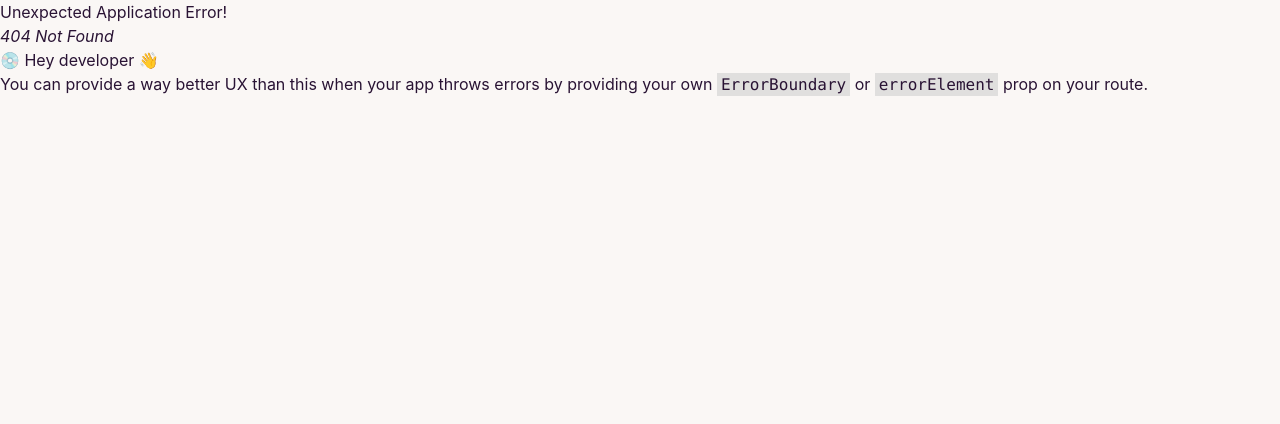
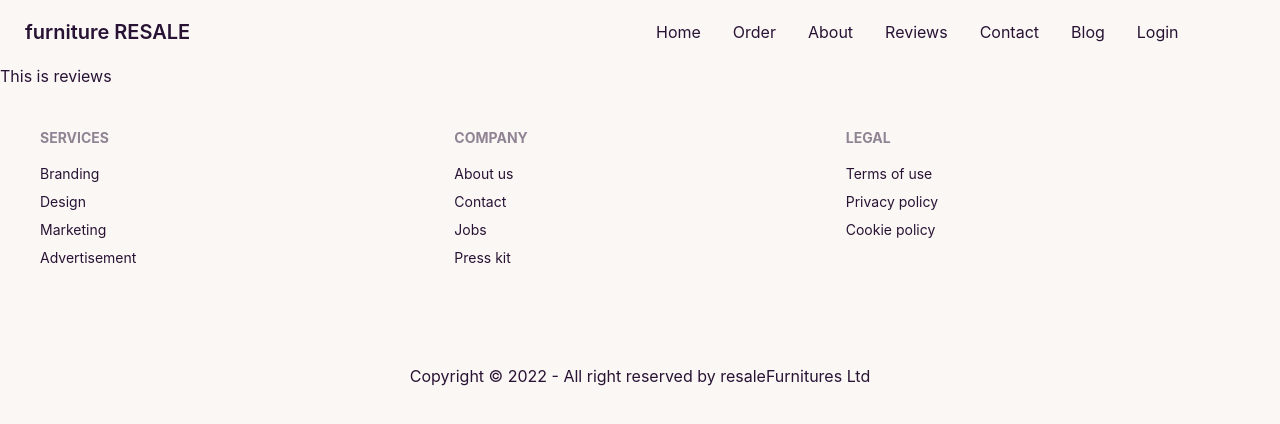
Before and after one commit to eqram1/fancy-furniture-resale-market-repo, a React (Create React App) app: page /reviews in a window 1280 px wide. Before the commit this address had no page. Shown: the top 424 px of the page. Built offline with nearby package versions, Linux system fonts and the light colour scheme.

Commit message:
added reviews section

```diff
--- /dev/null
+++ b/src/Pages/Home/Reviews/Reviews.js
@@ -0,0 +1,11 @@
+import React from 'react';
+
+const Reviews = () => {
+    return (
+        <div>
+            <h2>This is reviews</h2>
+        </div>
+    );
+};
+
+export default Reviews;
--- a/src/Routes/Routes/Routes.js
+++ b/src/Routes/Routes/Routes.js
@@ -3,6 +3,7 @@ import Main from "../../Layout/Main"
 import About from "../../Pages/Home/About/About";
 import Home from "../../Pages/Home/Home/Home"
 import Order from "../../Pages/Home/Order/Order";
+import Reviews from "../../Pages/Home/Reviews/Reviews";
 import Login from "../../Pages/Login/Login";
 import Logout from "../../Pages/Logout/Logout";
 
@@ -24,6 +25,10 @@ const router = createBrowserRouter([
                 element: <About></About>
             },
             {
+                path: '/reviews',
+                element: <Reviews></Reviews>
+            },
+            {
                 path: '/login',
                 element: <Login></Login>
             },
```
